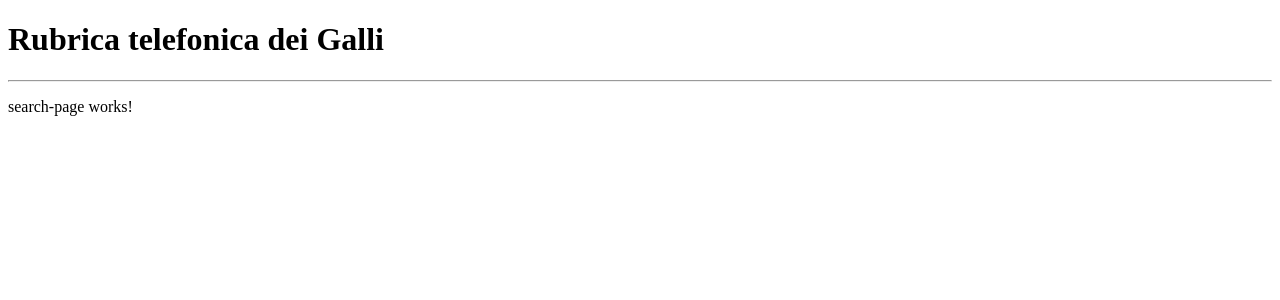
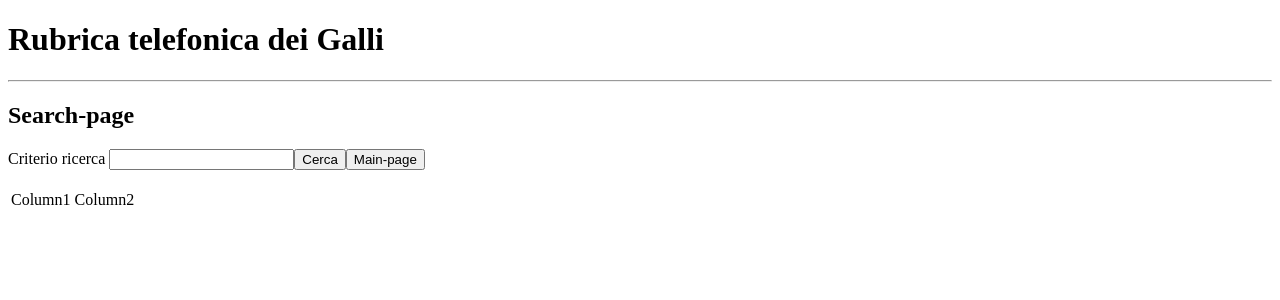
Before and after one commit to ManuelBava/Rubrica-Ang-Gal, an Angular app in the folder rubrica-gal-client/: page /search-page in a window 1280 px wide. Shown: the top 300 px of the page. Built offline with nearby package versions, Linux system fonts and the light colour scheme.

Commit message:
fine prog. impl tutti i componenti

```diff
--- a/rubrica-gal-client/package.json
+++ b/rubrica-gal-client/package.json
@@ -25,7 +25,7 @@
   },
   "devDependencies": {
     "@angular-devkit/build-angular": "~0.1101.2",
-    "@angular/cli": "^11.1.4",
+    "@angular/cli": "^11.2.1",
     "@angular/compiler-cli": "~11.1.1",
     "@types/jasmine": "~3.6.0",
     "@types/node": "^12.11.1",
--- a/rubrica-gal-client/src/app/main-page/main-page.component.html
+++ b/rubrica-gal-client/src/app/main-page/main-page.component.html
@@ -1,4 +1,4 @@
-<p>login-page works!</p>
+<h1>Main-page Funge!</h1>
 Nome <input type="text">
 Cognome <input type="text">
 Telefono <input type="text">
@@ -7,7 +7,9 @@ Telefono <input type="text">
 <a routerLink="/count-page">
     <button>Conta</button>
 </a>
-<button>Ricerca</button>
+<a routerLink="/search-page">
+    <button>Ricerca</button>
+</a>
 <br><br>
 <table id="table">
     <td>
--- a/rubrica-gal-client/src/app/search-page/search-page.component.html
+++ b/rubrica-gal-client/src/app/search-page/search-page.component.html
@@ -1 +1,17 @@
-<p>search-page works!</p>
+<h2>Search-page</h2>
+Criterio ricerca <input type="text">
+<a routerLink="/search-page">
+    <button>Cerca</button>
+</a>
+<a routerLink="/main-page">
+    <button>Main-page</button>
+</a>
+<br><br>
+<table id="table">
+    <td>
+        Column1
+    </td>
+    <td>
+        Column2
+    </td>
+</table>
```
Also changed, not shown: 1 other file (tests, documents, lock files or other folders).
